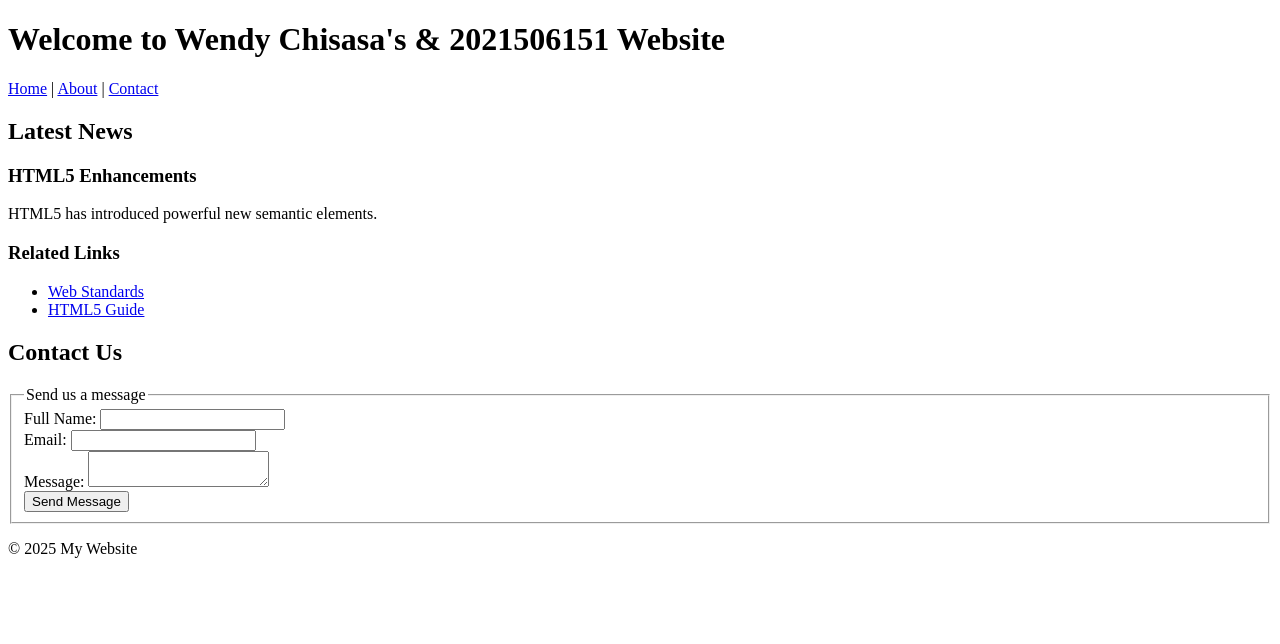
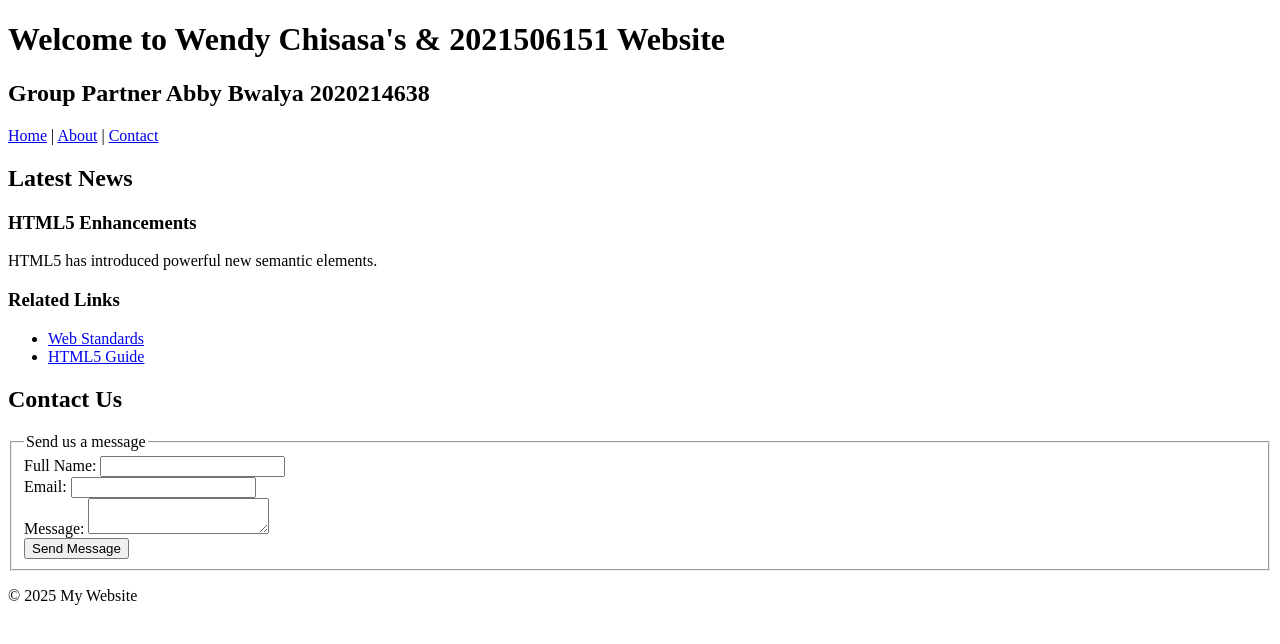
Before and after one commit to AbbyBwalya/lab2-Html-Abby, a plain HTML site: page index.html in a window 1280 px wide. Drawn offline with Linux system fonts and the light colour scheme.

Commit message:
Update index.html
group partner update

```diff
--- a/index.html
+++ b/index.html
@@ -8,6 +8,7 @@
 <body>
     <header>
         <h1>Welcome to Wendy Chisasa's &amp; 2021506151 Website</h1>
+        <h2>Group Partner Abby Bwalya 2020214638</h2>
         <nav>
             <a href="#">Home</a> |
             <a href="#">About</a> |
```
